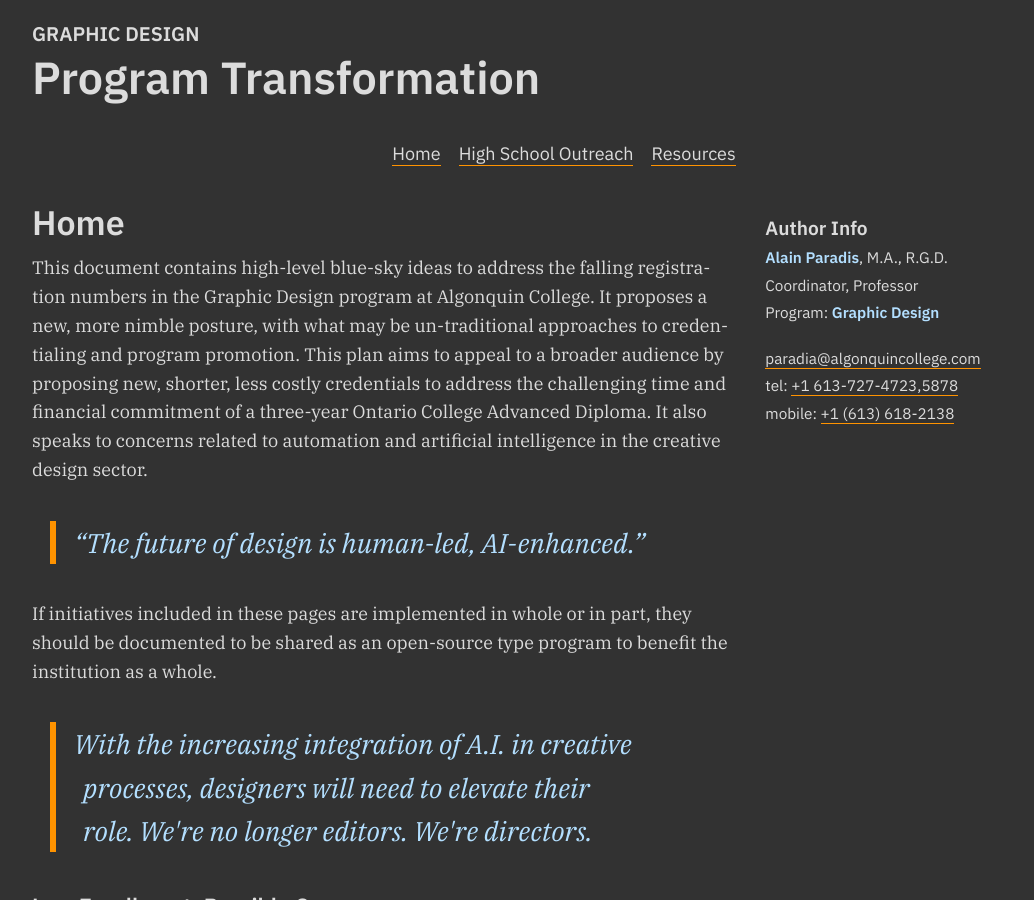
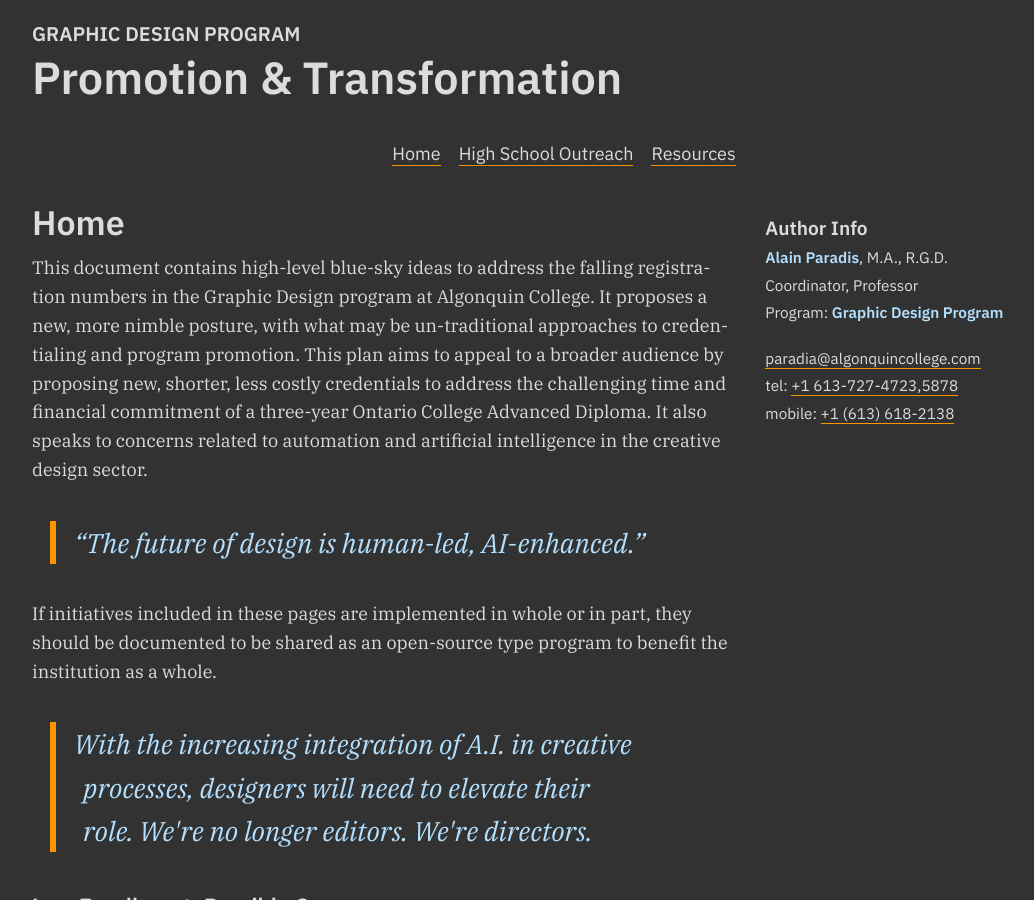
Before and after one commit to AlainParadis/program-transformation, a Jekyll site: the page built from index.md, in a window 1280 px wide and 900 px high. Shown: the whole window, without its empty margins (76-1110 px from the left). Built offline with Jekyll 4.4.1, drawn with Linux system fonts in a browser that asks for light colours.

Commit message:
edit site title

```diff
--- a/_data/sitewide.yml
+++ b/_data/sitewide.yml
@@ -1,6 +1,6 @@
 identification:
-  program-name: Graphic Design
-  site-title: Program Transformation
+  program-name: Graphic Design Program
+  site-title: Promotion & Transformation
   my-name: Alain Paradis
   my-job-title: Coordinator, Professor
   credentials: M.A., R.G.D.
```
